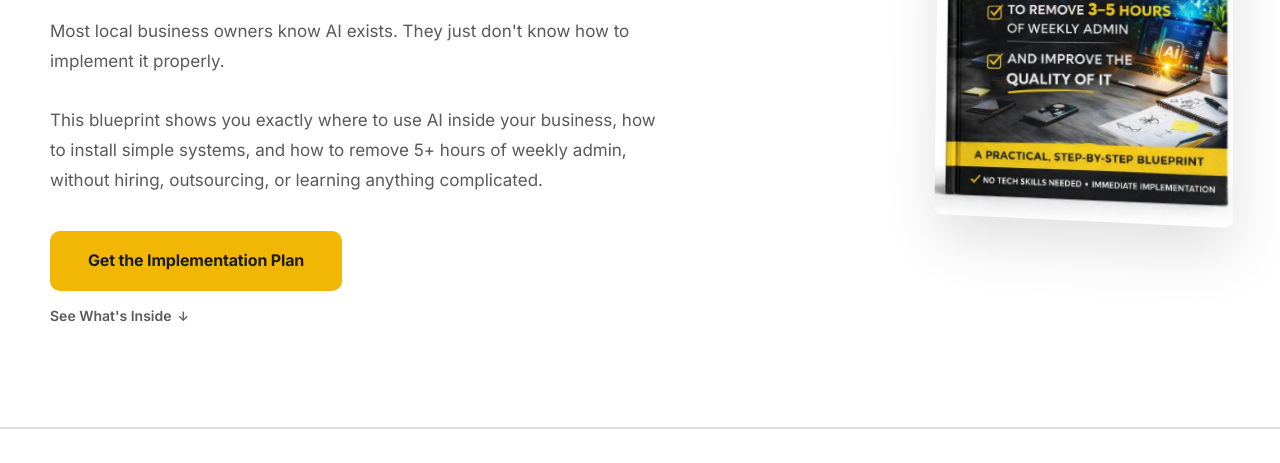
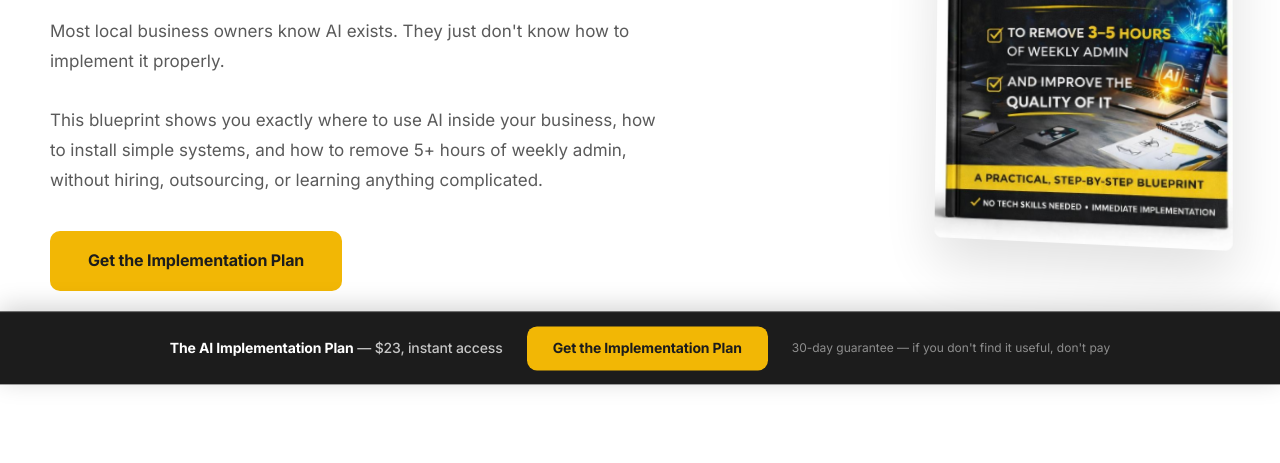
Before and after one commit to freddiegibz/aiforyourbusiness, a plain HTML site: page index.html in a window 1280 px wide. Shown: the part 489-952 px from the top of the page. Drawn offline with Linux system fonts and the light colour scheme.

Commit message:
cta bar added

```diff
--- a/index.html
+++ b/index.html
@@ -649,6 +649,93 @@
       .final-cta__button { width: 100%; padding: 18px 24px; }
       .final-cta__guarantees { gap: 16px; flex-direction: column; align-items: center; }
     }
+
+    /* ── Risk Reversal ── */
+    .risk-reversal {
+      margin-top: 12px;
+      font-size: 13px;
+      font-weight: 500;
+      color: var(--subtle);
+      line-height: 1.5;
+    }
+
+    .risk-reversal strong {
+      color: var(--muted);
+      font-weight: 600;
+    }
+
+    /* ── Sticky CTA Bar ── */
+    .sticky-bar {
+      position: fixed;
+      bottom: 0;
+      left: 0;
+      right: 0;
+      z-index: 200;
+      background-color: var(--text);
+      border-top: 1px solid rgba(255,255,255,0.08);
+      padding: 14px 24px;
+      display: flex;
+      align-items: center;
+      justify-content: center;
+      gap: 24px;
+      transform: translateY(100%);
+      transition: transform 0.3s ease;
+      box-shadow: 0 -4px 24px rgba(0,0,0,0.18);
+    }
+
+    .sticky-bar.is-visible {
+      transform: translateY(0);
+    }
+
+    .sticky-bar__copy {
+      font-size: 14px;
+      font-weight: 500;
+      color: rgba(255,255,255,0.75);
+      letter-spacing: -0.01em;
+      white-space: nowrap;
+    }
+
+    .sticky-bar__copy strong {
+      color: #fff;
+      font-weight: 700;
+    }
+
+    .sticky-bar__button {
+      display: inline-block;
+      background-color: var(--accent);
+      color: var(--text);
+      font-size: 14px;
+      font-weight: 700;
+      padding: 11px 26px;
+      border-radius: var(--radius);
+      text-decoration: none;
+      letter-spacing: -0.01em;
+      white-space: nowrap;
+      transition: background-color 0.2s ease, transform 0.15s ease;
+      flex-shrink: 0;
+    }
+
+    .sticky-bar__button:hover {
+      background-color: var(--accent-dk);
+      transform: translateY(-1px);
+    }
+
+    .sticky-bar__guarantee {
+      font-size: 12px;
+      color: rgba(255,255,255,0.5);
+      white-space: nowrap;
+    }
+
+    @media (max-width: 768px) {
+      .sticky-bar {
+        flex-direction: column;
+        gap: 10px;
+        padding: 16px 20px;
+      }
+      .sticky-bar__copy { font-size: 13px; text-align: center; white-space: normal; }
+      .sticky-bar__button { width: 100%; text-align: center; padding: 14px 20px; }
+      .sticky-bar__guarantee { text-align: center; }
+    }
   </style>
 
   <!-- Meta Pixel Code -->
@@ -670,6 +757,13 @@
   <!-- End Meta Pixel Code -->
 </head>
 <body>
+
+  <!-- Sticky CTA Bar -->
+  <div class="sticky-bar" id="stickyBar" role="complementary" aria-label="Purchase prompt">
+    <p class="sticky-bar__copy"><strong>The AI Implementation Plan</strong> &mdash; $23, instant access</p>
+    <a href="https://buy.stripe.com/cNifZg1IvcsIdGUeKmbZe0n" class="sticky-bar__button" data-cta="sticky_bar">Get the Implementation Plan</a>
+    <span class="sticky-bar__guarantee">30-day guarantee &mdash; if you don't find it useful, don't pay</span>
+  </div>
 
   <nav class="nav">
     <div class="nav__container">
@@ -699,6 +793,7 @@
 
         <div class="hero__cta">
           <a href="https://buy.stripe.com/cNifZg1IvcsIdGUeKmbZe0n" class="hero__button">Get the Implementation Plan</a>
+          <p class="risk-reversal">30-day guarantee &mdash; <strong>if you don't find it useful, don't pay.</strong></p>
           <a href="#whats-inside" class="hero__secondary-cta">See What's Inside</a>
         </div>
       </div>
@@ -1037,6 +1132,7 @@
         <div class="final-cta__price">$23</div>
         <p class="final-cta__price-description">One-time payment. Instant download.</p>
         <a href="https://buy.stripe.com/cNifZg1IvcsIdGUeKmbZe0n" class="final-cta__button">Get the Implementation Plan</a>
+        <p class="risk-reversal" style="text-align:center; margin-top:14px;">30-day guarantee &mdash; <strong>if you don't find it useful, don't pay.</strong></p>
       </div>
 
       <div class="final-cta__guarantees">
@@ -1055,15 +1151,31 @@
 
   <script>
     (function() {
+      // Pixel tracking
       function trackInitiateCheckout() {
         if (typeof fbq === 'function') {
           fbq('track', 'InitiateCheckout', { value: 23.00, currency: 'USD' });
         }
       }
-      var buyButtons = document.querySelectorAll('.hero__button, .final-cta__button');
+      var buyButtons = document.querySelectorAll('.hero__button, .final-cta__button, .sticky-bar__button');
       buyButtons.forEach(function(btn) {
         btn.addEventListener('click', trackInitiateCheckout);
       });
+
+      // Sticky bar: show after scrolling past the hero
+      var stickyBar = document.getElementById('stickyBar');
+      var hero = document.querySelector('.hero');
+      if (stickyBar && hero) {
+        function onScroll() {
+          var heroBottom = hero.getBoundingClientRect().bottom;
+          if (heroBottom < 0) {
+            stickyBar.classList.add('is-visible');
+          } else {
+            stickyBar.classList.remove('is-visible');
+          }
+        }
+        window.addEventListener('scroll', onScroll, { passive: true });
+      }
     })();
   </script>
 </body>
```
Also changed, not shown: aiforyourbusiness.jpg (added), aiforyourlocalbusiness.jpg (added).
